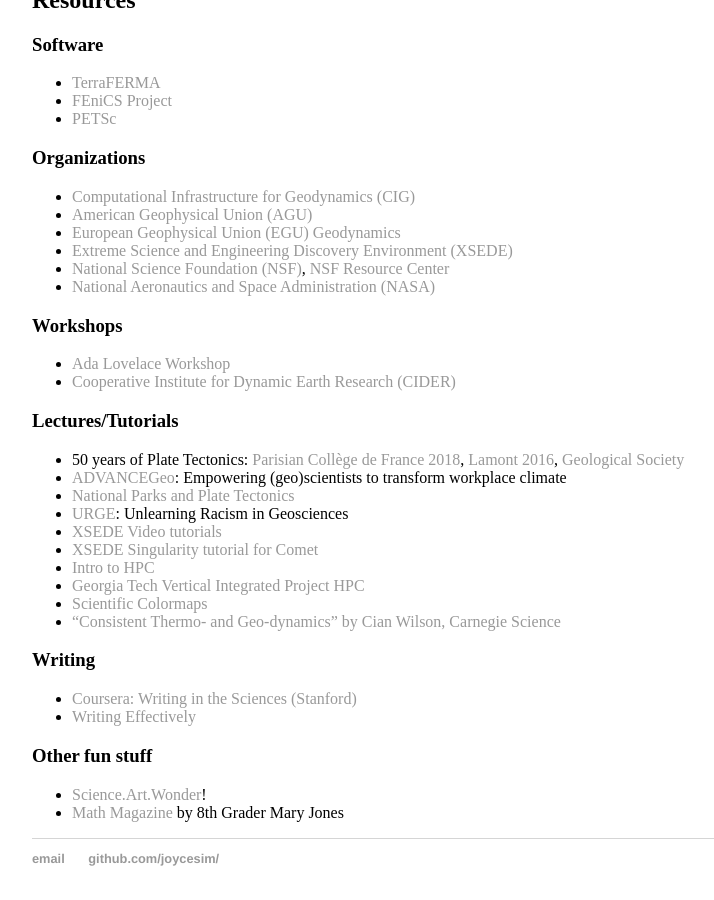
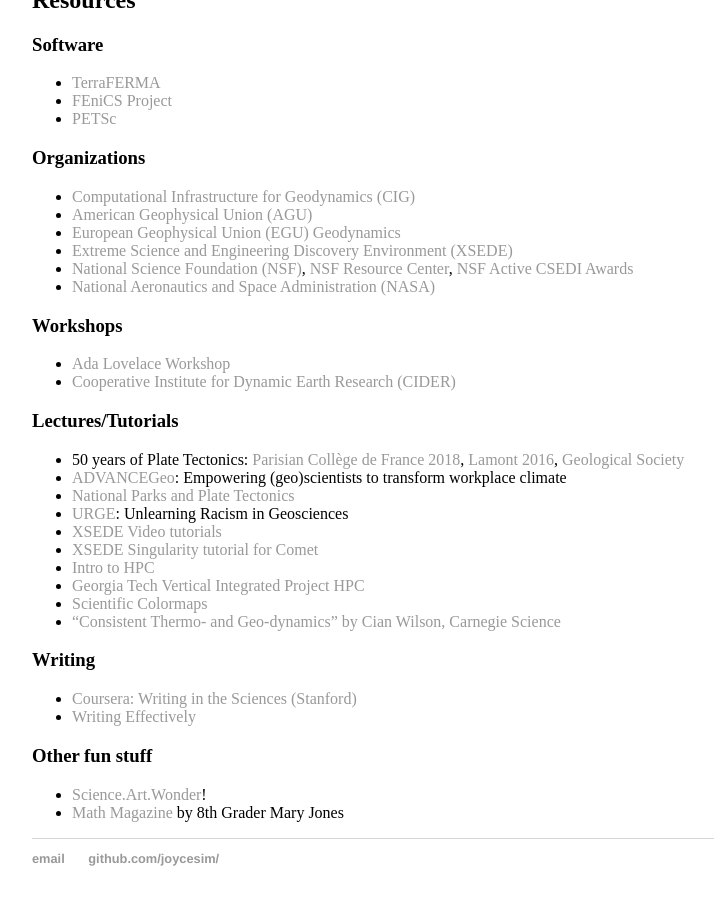
Before and after one commit to joycesim/joycesim.github.io, a Jekyll site: the page built from research/index.md, in a window 1280 px wide and 900 px high, scrolled down 4926 px. Shown: the whole window, without its empty margins (224-938 px from the left). Built offline with Jekyll 4.4.1, drawn with Linux system fonts in a browser that asks for light colours.

Commit message:
Update index.md

```diff
--- a/research/index.md
+++ b/research/index.md
@@ -53,7 +53,7 @@
 * [American Geophysical Union (AGU)](https://www.agu.org/)
 * [European Geophysical Union (EGU) Geodynamics](https://www.egu.eu/gd/home/)
 * [Extreme Science and Engineering Discovery Environment (XSEDE)](https://www.xsede.org/)
-* [National Science Foundation (NSF)](https://www.nsf.gov/), [NSF Resource Center](https://nsfpolicyoutreach.com/resource-center/)
+* [National Science Foundation (NSF)](https://www.nsf.gov/), [NSF Resource Center](https://nsfpolicyoutreach.com/resource-center/), [NSF Active CSEDI Awards](https://www.nsf.gov/awardsearch/advancedSearchResult?PIId=&PIFirstName=&PILastName=&PIOrganization=&PIState=&PIZip=&PICountry=&ProgOrganization=&ProgEleCode=1585&BooleanElement=All&ProgRefCode=&BooleanRef=All&Program=&ProgOfficer=&Keyword=&AwardNumberOperator=&AwardAmount=&AwardInstrument=&ActiveAwards=true&OriginalAwardDateOperator=&StartDateOperator=&ExpDateOperator=)
 * [National Aeronautics and Space Administration (NASA)](https://www.nasa.gov/)
 
 ### Workshops
```
